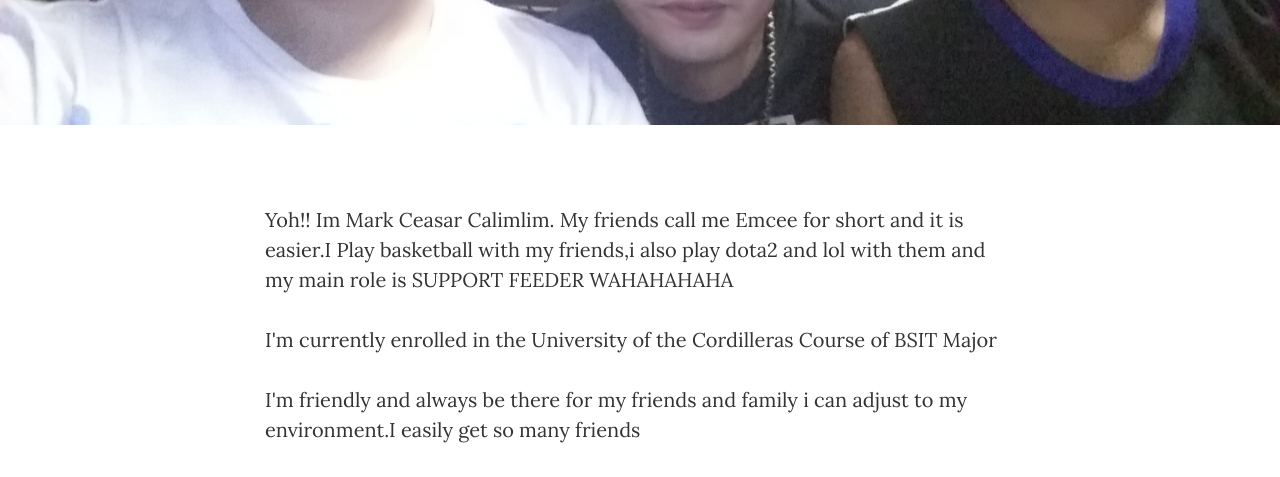
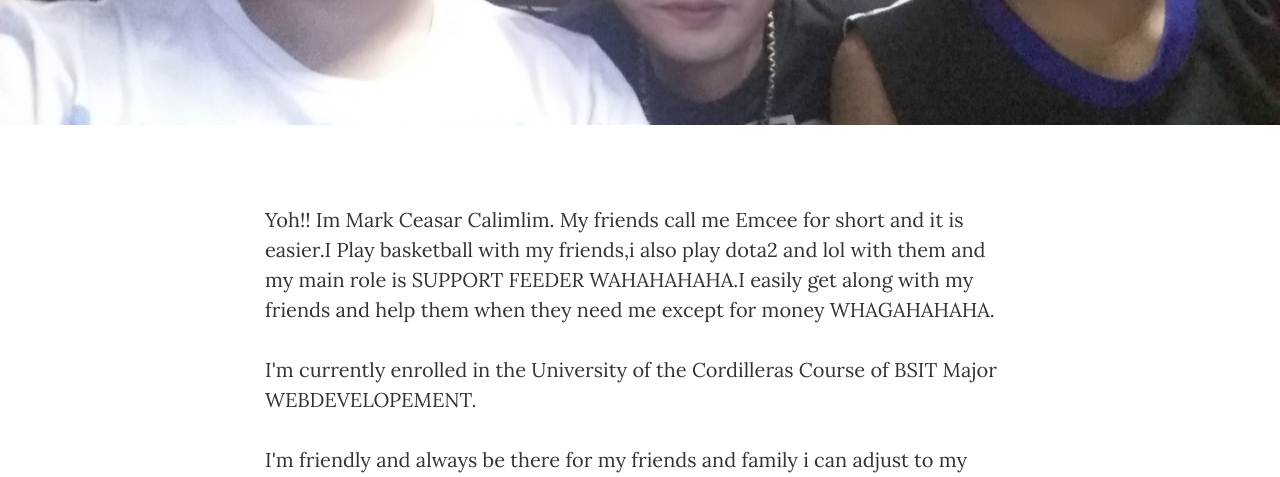
Before and after one commit to MarkCeasarCalimlim/MCblog.gitbuh.io, a website: page about.html in a window 1280 px wide. Shown: the part 323-800 px from the top of the page. Drawn offline with nearby package versions, Linux system fonts and the light colour scheme.

Commit message:
Add files via upload

```diff
--- a/about.html
+++ b/about.html
@@ -88,8 +88,8 @@
         <div class="row">
             <div class="col-lg-8 col-lg-offset-2 col-md-10 col-md-offset-1">
                 <p>Yoh!! Im Mark Ceasar Calimlim. My friends call me Emcee for short and it is easier.I Play basketball with my friends,i also play dota2 and lol with them
-                and my main role is SUPPORT FEEDER WAHAHAHAHA</p>
-                <p>I'm currently enrolled in the University of the Cordilleras Course of BSIT Major</p>
+                and my main role is SUPPORT FEEDER WAHAHAHAHA.I easily get along with my friends and help them when they need me except for money WHAGAHAHAHA.
+                <p>I'm currently enrolled in the University of the Cordilleras Course of BSIT Major WEBDEVELOPEMENT.</p>
                 <p>I'm friendly and always be there for my friends and family i can adjust to my environment.I easily get so many friends </p>
             </div>
         </div>
```
